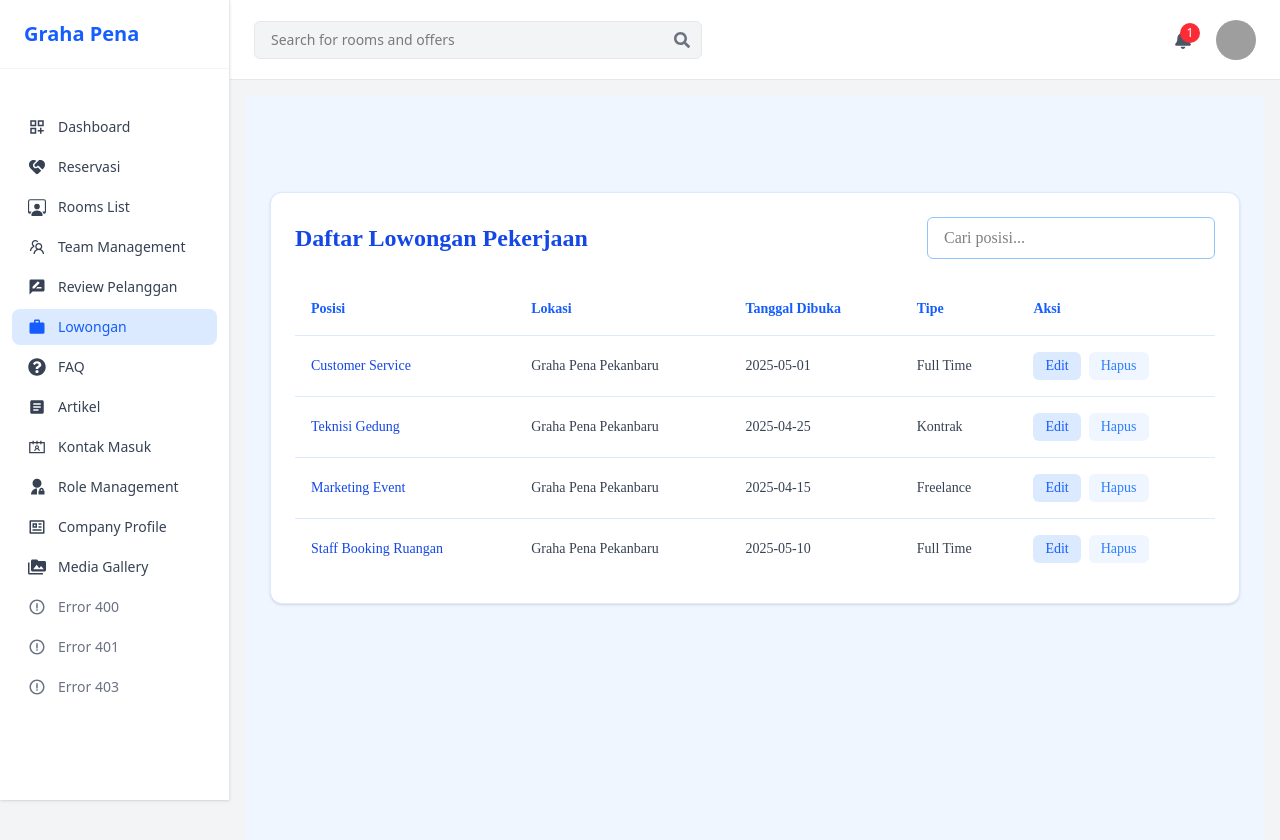
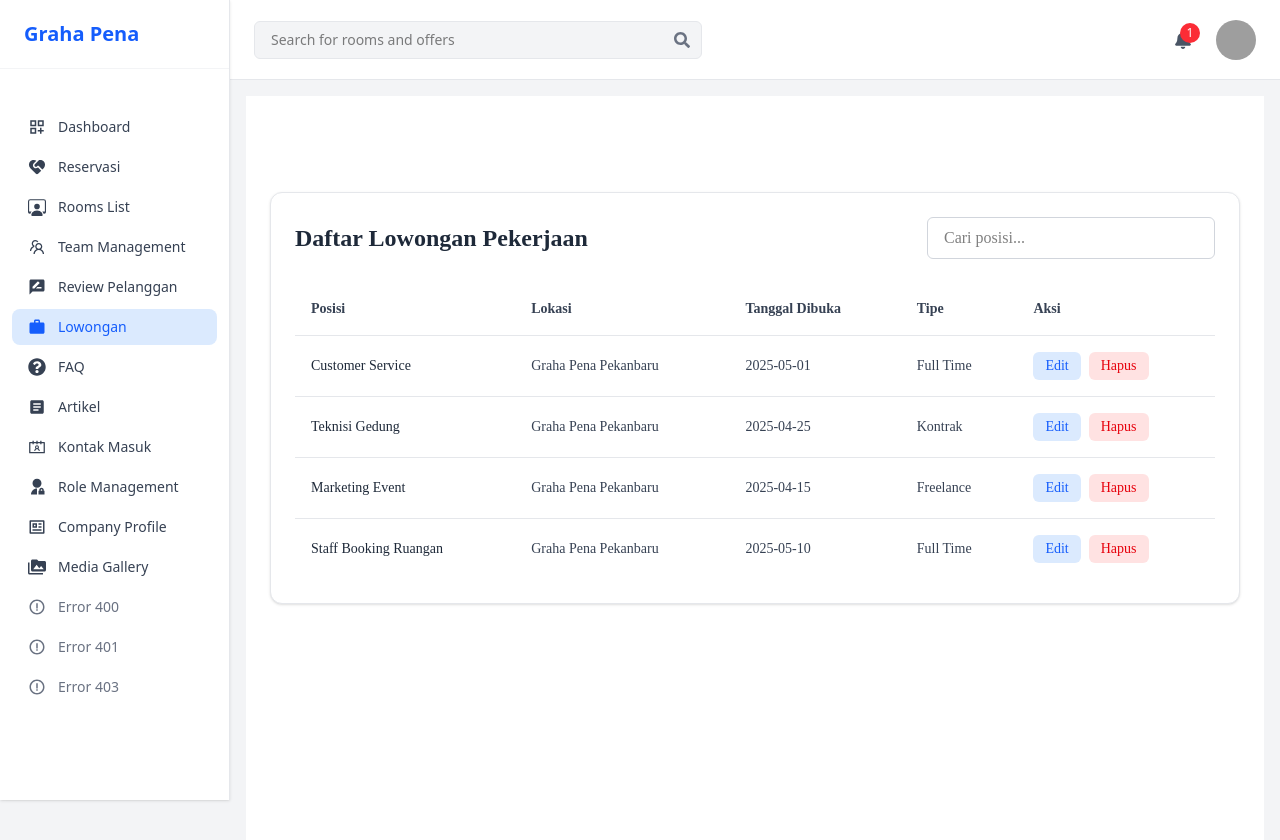
Before and after one commit to DionMarbun/Project-BPF, a React (Vite) app: page /LowonganList in a window 1280 px wide. Shown: the top 840 px of the page. Built offline with nearby package versions, Linux system fonts and the light colour scheme; grey boxes are pictures that could not be loaded; a web font is replaced by a local one.

Commit message:
perbaikan lowongan

```diff
--- a/src/pages/LowonganList.jsx
+++ b/src/pages/LowonganList.jsx
@@ -1,6 +1,6 @@
 import React, { useState } from "react";
 
-const dataLowongan = [
+const initialData = [
   {
     posisi: "Customer Service",
     lokasi: "Graha Pena Pekanbaru",
@@ -29,22 +29,58 @@ const dataLowongan = [
 
 const LowonganList = () => {
   const [search, setSearch] = useState("");
+  const [data, setData] = useState(initialData);
+  const [editIndex, setEditIndex] = useState(null);
+  const [editForm, setEditForm] = useState({
+    posisi: "",
+    lokasi: "",
+    tanggalDibuka: "",
+    tipe: "",
+  });
 
-  const filtered = dataLowongan.filter((item) =>
+  const handleEdit = (index) => {
+    setEditIndex(index);
+    setEditForm({ ...data[index] });
+  };
+
+  const handleEditChange = (e) => {
+    const { name, value } = e.target;
+    setEditForm((prev) => ({ ...prev, [name]: value }));
+  };
+
+  const handleSave = () => {
+    const updatedData = [...data];
+    updatedData[editIndex] = { ...editForm };
+    setData(updatedData);
+    setEditIndex(null);
+  };
+
+  const handleCancel = () => {
+    setEditIndex(null);
+  };
+
+  const handleDelete = (index) => {
+    const confirm = window.confirm("Yakin ingin menghapus lowongan ini?");
+    if (!confirm) return;
+    const newData = data.filter((_, i) => i !== index);
+    setData(newData);
+  };
+
+  const filtered = data.filter((item) =>
     item.posisi.toLowerCase().includes(search.toLowerCase())
   );
 
   return (
-    <div className="bg-blue-50 p-6 pt-24 min-h-screen font-[Poppins]">
-      <div className="bg-white rounded-xl shadow p-6 border border-blue-100">
+    <div className="bg-white p-6 pt-24 min-h-screen font-[Poppins]">
+      <div className="bg-white rounded-xl shadow p-6 border border-gray-200">
         <div className="flex flex-col sm:flex-row sm:justify-between sm:items-center mb-6 gap-4">
-          <h2 className="text-2xl font-semibold text-blue-700">
+          <h2 className="text-2xl font-semibold text-gray-800">
             Daftar Lowongan Pekerjaan
           </h2>
           <input
             type="text"
             placeholder="Cari posisi..."
-            className="border border-blue-300 bg-white focus:ring-2 focus:ring-blue-400 px-4 py-2 rounded-md w-full sm:w-72"
+            className="border border-gray-300 bg-white focus:ring-2 focus:ring-blue-400 px-4 py-2 rounded-md w-full sm:w-72"
             value={search}
             onChange={(e) => setSearch(e.target.value)}
           />
@@ -52,7 +88,7 @@ const LowonganList = () => {
 
         <div className="overflow-x-auto">
           <table className="min-w-full text-sm">
-            <thead className="bg-white text-blue-600 border-b border-blue-100">
+            <thead className="bg-white text-gray-700 border-b border-gray-200">
               <tr>
                 <th className="text-left p-4 font-semibold">Posisi</th>
                 <th className="text-left p-4 font-semibold">Lokasi</th>
@@ -65,20 +101,83 @@ const LowonganList = () => {
               {filtered.map((item, idx) => (
                 <tr
                   key={idx}
-                  className="border-t border-blue-100 hover:bg-blue-50 transition"
+                  className="border-t border-gray-200 hover:bg-gray-50 transition"
                 >
-                  <td className="p-4 text-blue-700">{item.posisi}</td>
+                  {editIndex === idx ? (
+                    <>
+                      <td className="p-4">
+                        <input
+                          type="text"
+                          name="posisi"
+                          value={editForm.posisi}
+                          onChange={handleEditChange}
+                          className="w-full border border-gray-300 px-2 py-1 rounded"
+                        />
+                      </td>
+                      <td className="p-4">
+                        <input
+                          type="text"
+                          name="lokasi"
+                          value={editForm.lokasi}
+                          onChange={handleEditChange}
+                          className="w-full border border-gray-300 px-2 py-1 rounded"
+                        />
+                      </td>
+                      <td className="p-4">
+                        <input
+                          type="date"
+                          name="tanggalDibuka"
+                          value={editForm.tanggalDibuka}
+                          onChange={handleEditChange}
+                          className="w-full border border-gray-300 px-2 py-1 rounded"
+                        />
+                      </td>
+                      <td className="p-4">
+                        <input
+                          type="text"
+                          name="tipe"
+                          value={editForm.tipe}
+                          onChange={handleEditChange}
+                          className="w-full border border-gray-300 px-2 py-1 rounded"
+                        />
+                      </td>
+                      <td className="p-4 space-x-2">
+                        <button
+                          onClick={handleSave}
+                          className="bg-blue-600 text-white px-3 py-1 rounded-md text-sm hover:bg-blue-700 transition"
+                        >
+                          Simpan
+                        </button>
+                        <button
+                          onClick={handleCancel}
+                          className="bg-gray-200 text-gray-700 px-3 py-1 rounded-md text-sm hover:bg-gray-300 transition"
+                        >
+                          Batal
+                        </button>
+                      </td>
+                    </>
+                  ) : (
+                    <>
+                      <td className="p-4 text-gray-800">{item.posisi}</td>
                       <td className="p-4 text-gray-700">{item.lokasi}</td>
                       <td className="p-4 text-gray-700">{item.tanggalDibuka}</td>
                       <td className="p-4 text-gray-700">{item.tipe}</td>
-                  <td className="p-4">
-                    <button className="bg-blue-100 text-blue-600 px-3 py-1 rounded-md text-sm hover:bg-blue-200 mr-2 transition">
+                      <td className="p-4 space-x-2">
+                        <button
+                          onClick={() => handleEdit(idx)}
+                          className="bg-blue-100 text-blue-600 px-3 py-1 rounded-md text-sm hover:bg-blue-200 transition"
+                        >
                           Edit
                         </button>
-                    <button className="bg-blue-50 text-blue-500 px-3 py-1 rounded-md text-sm hover:bg-blue-100 transition">
+                        <button
+                          onClick={() => handleDelete(idx)}
+                          className="bg-red-100 text-red-600 px-3 py-1 rounded-md text-sm hover:bg-red-200 transition"
+                        >
                           Hapus
                         </button>
                       </td>
+                    </>
+                  )}
                 </tr>
               ))}
               {filtered.length === 0 && (
```
Lines whose indentation alone changed are shown as unchanged.
